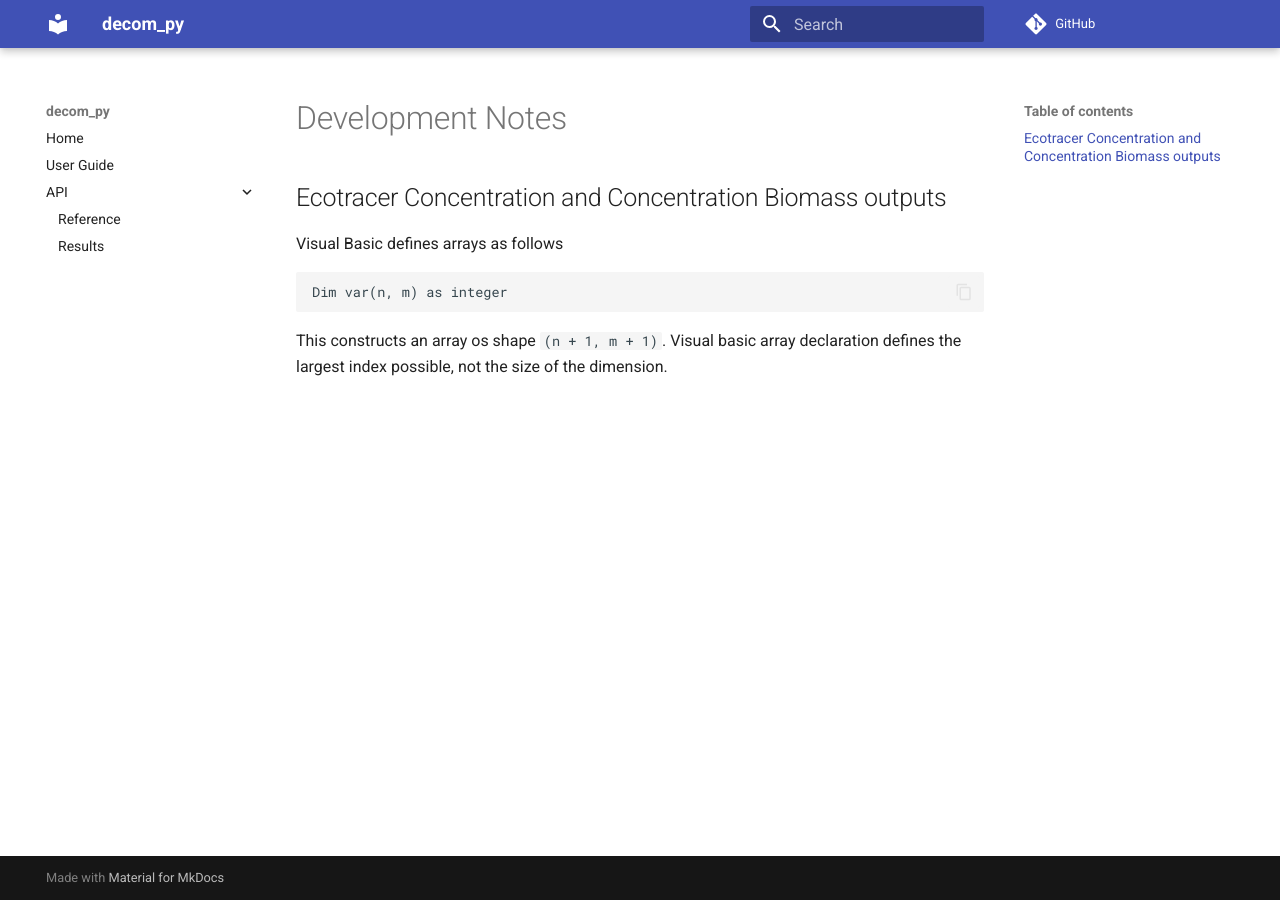
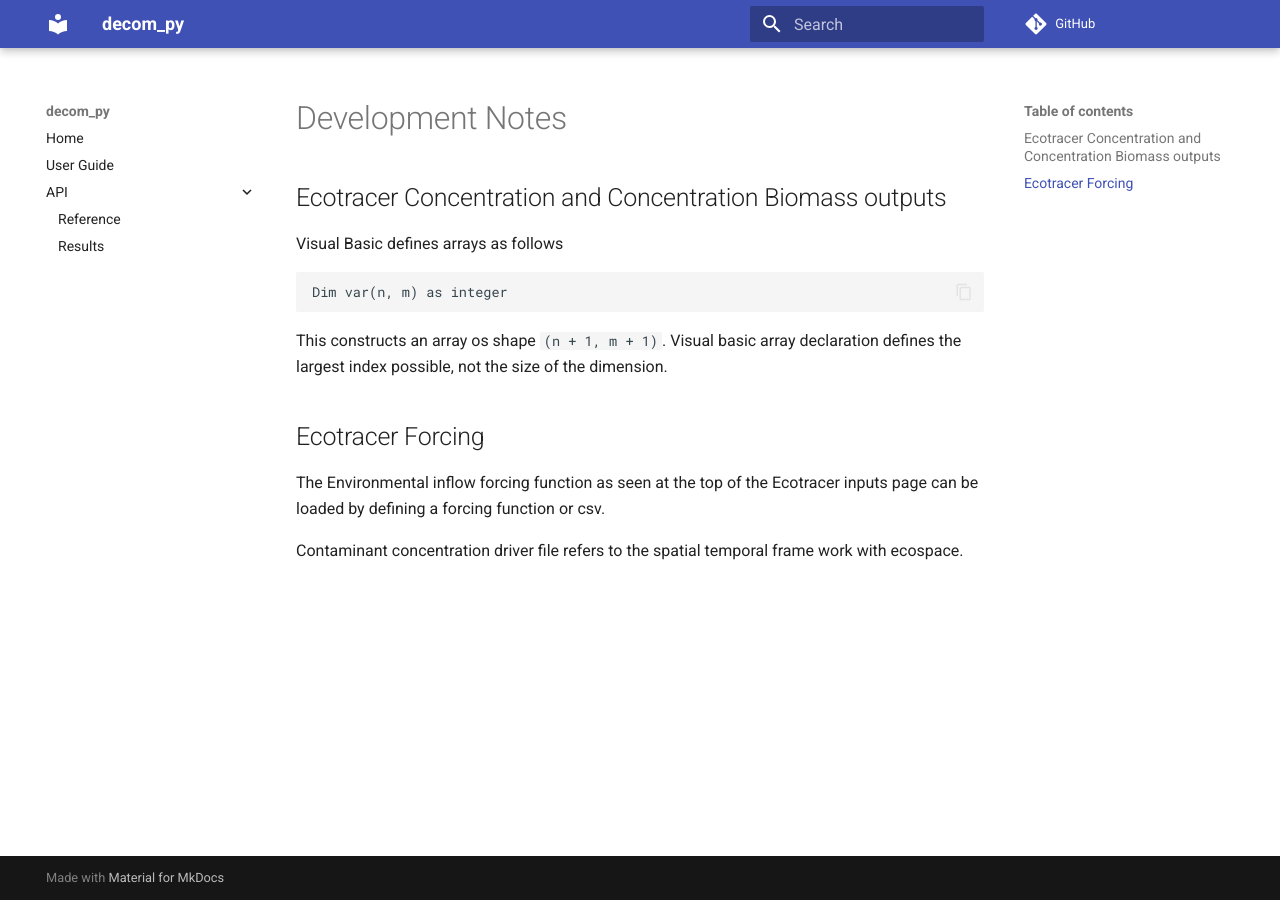
Before and after one commit to open-AIMS/PyEwE, an MkDocs documentation site: the page built from docs/development.md, in a window 1280 px wide. Built offline with MkDocs 1.6.1 and Material for MkDocs 9.7.7, drawn with Linux system fonts in a browser that asks for light colours; comment, search, counter and statistics services are not loaded.

Commit message:
add development comments to decumentation

```diff
--- a/docs/development.md
+++ b/docs/development.md
@@ -10,3 +10,11 @@ Dim var(n, m) as integer
 
 This constructs an array os shape `(n + 1, m + 1)`. Visual basic array declaration defines
 the largest index possible, not the size of the dimension.
+
+## Ecotracer Forcing
+
+The Environmental inflow forcing function as seen at the top of the Ecotracer inputs page
+can be loaded by defining a forcing function or csv.
+
+Contaminant concentration driver file refers to the spatial temporal frame work with
+ecospace.
```
Also changed, not shown: docs/usage.md (+1 -0 lines).
